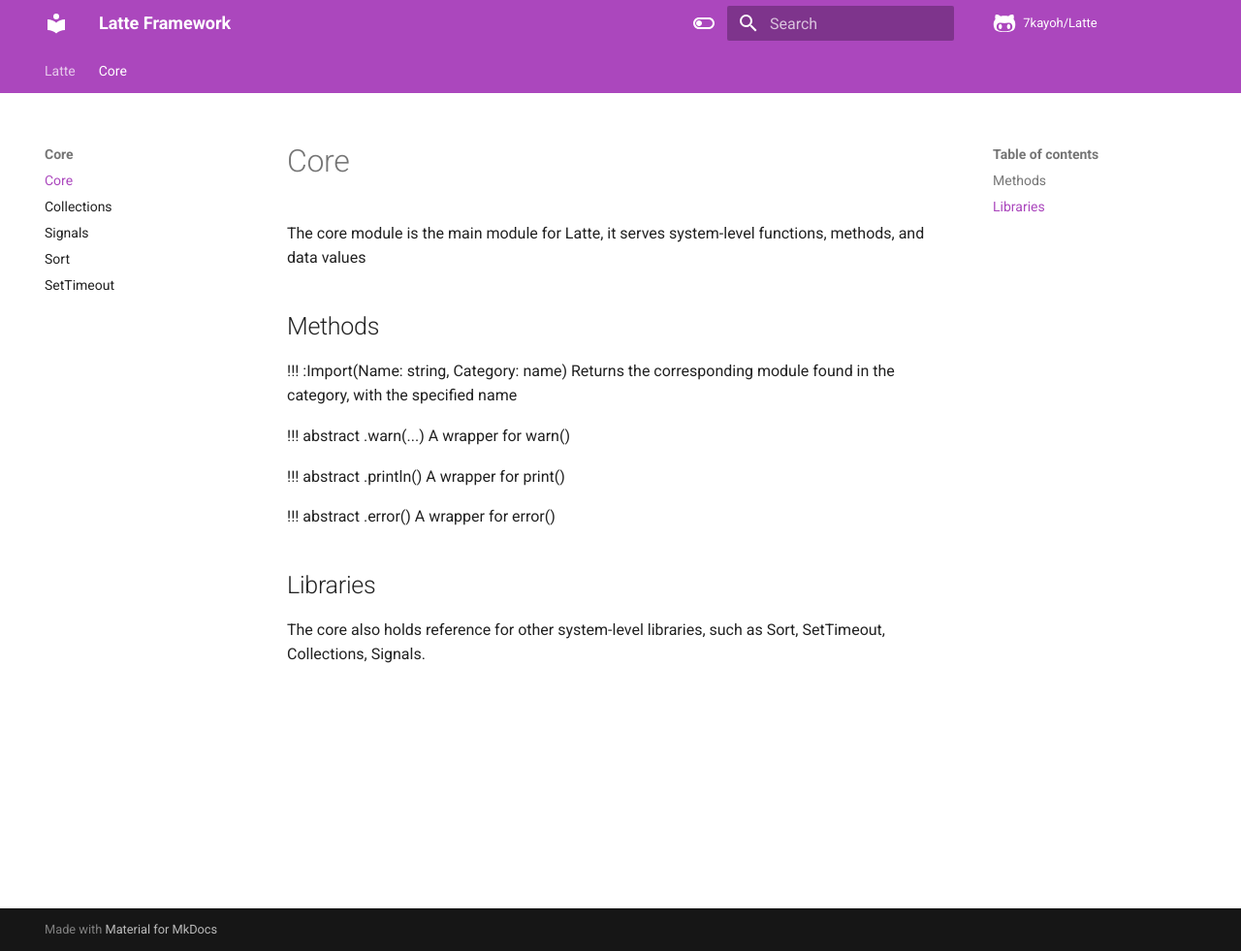
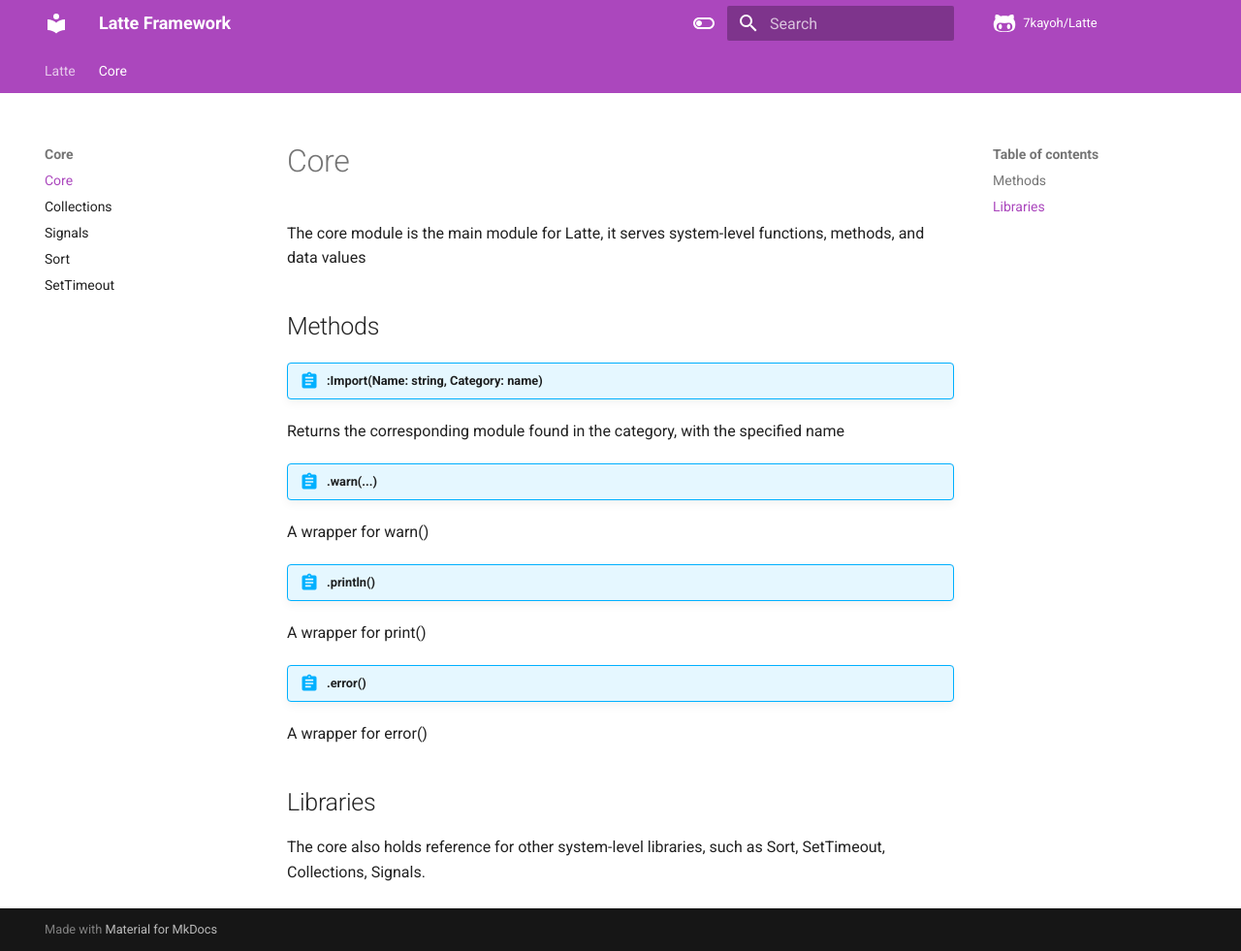
Before and after one commit to va1kio/Latte, an MkDocs documentation site: the page built from docs/core/index.md, in a window 1280 px wide and 981 px high. Shown: the whole window at 97% size. Built offline with MkDocs 1.6.1 and Material for MkDocs 9.7.7, drawn with Linux system fonts in a browser that asks for light colours; comment, search, counter and statistics services are not loaded; some of the changed lines change nothing that is shown.

Commit message:
Update index.md

```diff
--- a/docs/core/index.md
+++ b/docs/core/index.md
@@ -2,23 +2,17 @@
 The core module is the main module for Latte, it serves system-level functions, methods, and data values
 
 ## Methods
-
-
-!!! :Import(Name: string, Category: name)
+!!! abstract ":Import(Name: string, Category: name)"
 Returns the corresponding module found in the category, with the specified name
 
-
-!!! abstract .warn(...)
+!!! abstract ".warn(...)"
 A wrapper for warn()
 
-
-!!! abstract .println()
+!!! abstract ".println()"
 A wrapper for print()
 
-
-!!! abstract .error()
+!!! abstract ".error()"
 A wrapper for error()
-
 
 ## Libraries
 The core also holds reference for other system-level libraries, such as Sort, SetTimeout, Collections, Signals.
```
